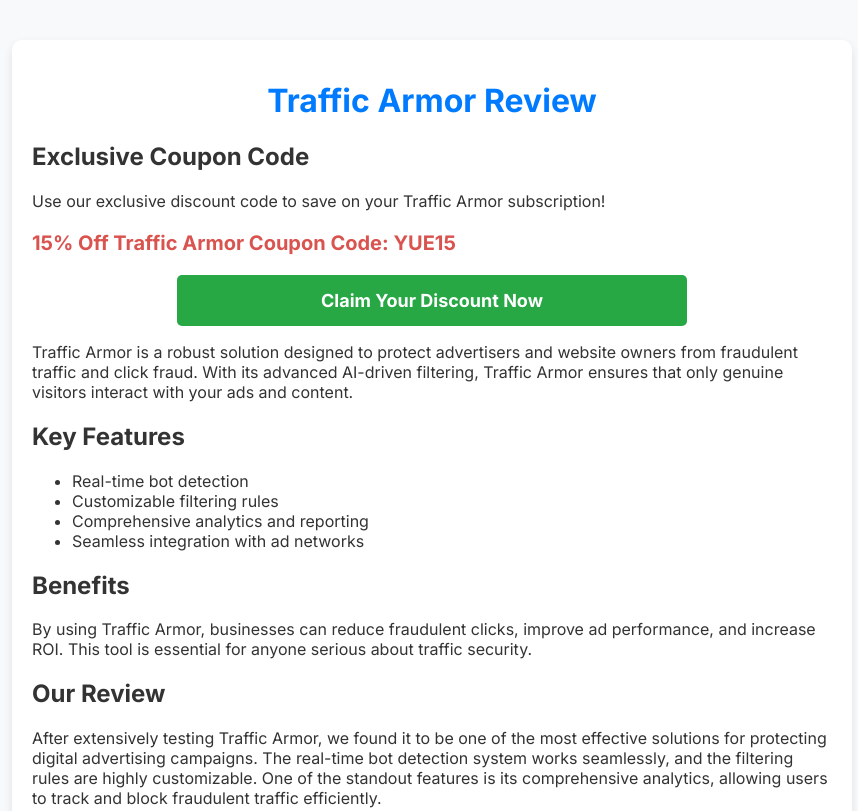
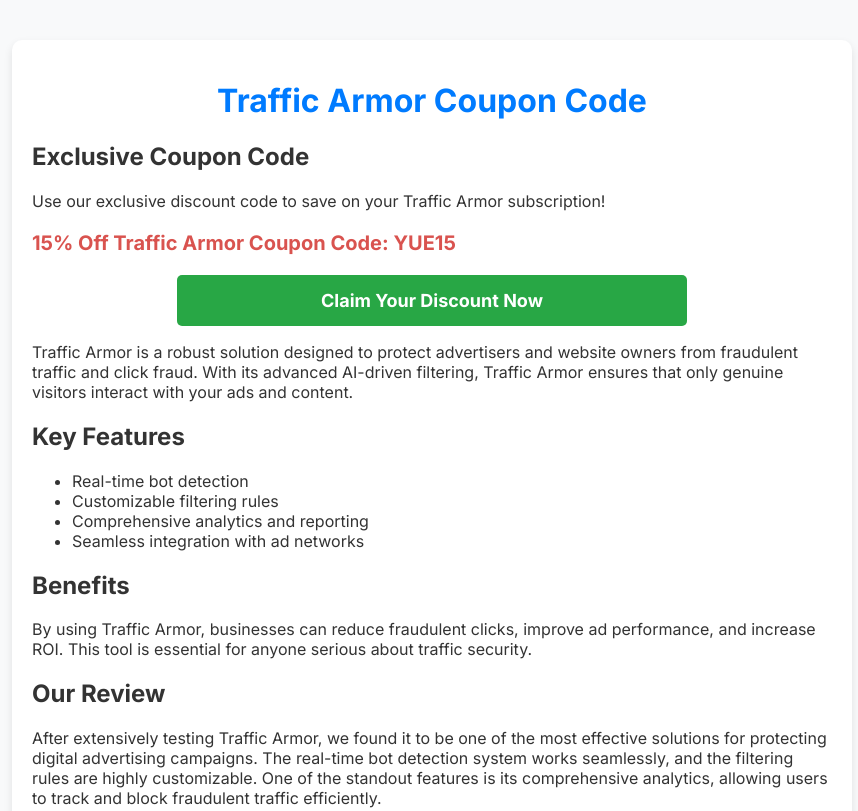
Before and after one commit to softfisherman/trafficarmor-coupon-code, a plain HTML site: page index.html in a window 1280 px wide. Shown: the top 811 px of the page, without its empty margins (208-1066 px from the left). Drawn offline with Linux system fonts and the light colour scheme.

Commit message:
Update index.html

```diff
--- a/index.html
+++ b/index.html
@@ -82,7 +82,7 @@
 </head>
 <body>
     <div class="container">
-        <h1>Traffic Armor Review</h1>
+        <h1>Traffic Armor Coupon Code</h1>
 
         <h2>Exclusive Coupon Code</h2>
         <p>Use our exclusive discount code to save on your Traffic Armor subscription!</p>
```
